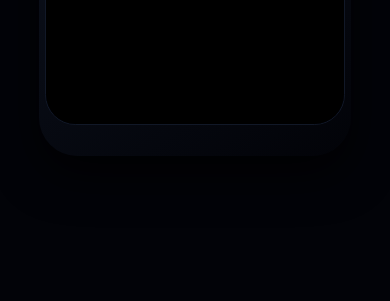
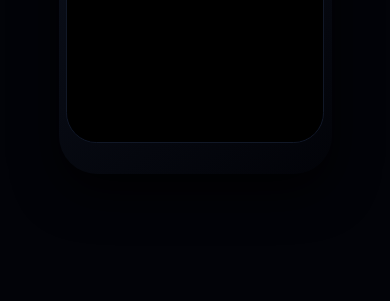
Before and after one commit to tonicankov/antoniytsankov, a plain HTML site: page index.html in a window 390 px wide. Shown: the part 543-844 px from the top of the page. Drawn offline with Linux system fonts and the light colour scheme.

Commit message:
Fix phone proportions and dock position

```diff
--- a/style.css
+++ b/style.css
@@ -88,11 +88,11 @@ body {
 }
 
 .phone {
-  width: min(340px, 80vw);                 /* size */
-  aspect-ratio: 9 / 16;                    /* classic phone shape */
+  width: min(300px, 70vw);                 /* narrower */
+  aspect-ratio: 9 / 19.5;                  /* tall iPhone-ish shape */
   background: linear-gradient(145deg, #111827, #020308);
   border-radius: 2.4rem;
-  padding: 0.4rem;
+  padding: 0.45rem;
   box-shadow: var(--shadow-phone);
   position: relative;
   display: flex;
@@ -135,7 +135,7 @@ body {
   gap: 0.7rem;
   position: relative;
   overflow: hidden;
-  flex: 1;                         /* this stretches the screen vertically */
+  flex: 1;                       /* screen takes all vertical space */
 }
 
 .status-bar {
@@ -234,7 +234,7 @@ body {
 /* Dock */
 
 .dock {
-  margin-top: 0.7rem;
+  margin-top: auto;              /* pushes dock to the bottom of screen */
   border-radius: 999px;
   background: rgba(15, 23, 42, 0.85);
   padding: 0.3rem 0.45rem;
```
